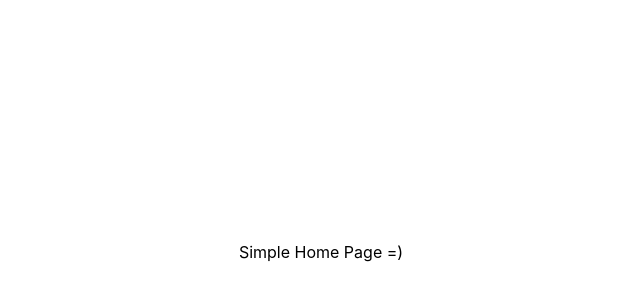
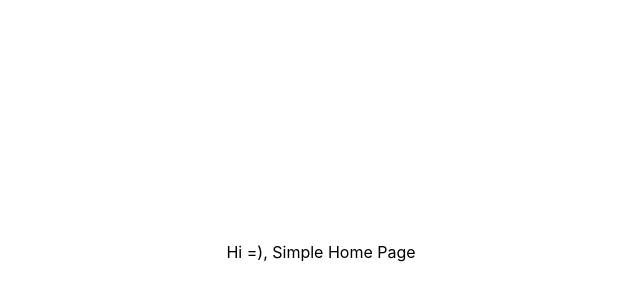
Before and after one commit to HemaSAli/teamleader-test, a React (Create React App) app: page / in a window 1280 px wide. Shown: the part 148-448 px from the top of the page, without its empty margins (319-959 px from the left). Built offline with nearby package versions, Linux system fonts and the light colour scheme.

Commit message:
Setup router - Setup Router using react-router-dom - Create simple home page

```diff
--- a/package.json
+++ b/package.json
@@ -14,6 +14,7 @@
     "react": "^17.0.2",
     "react-dom": "^17.0.2",
     "react-redux": "^7.2.6",
+    "react-router-dom": "^6.2.1",
     "react-scripts": "5.0.0",
     "redux": "^4.1.2",
     "redux-thunk": "^2.4.1",
--- a/src/App.tsx
+++ b/src/App.tsx
@@ -1,12 +1,13 @@
 import React from 'react';
-import { useAppSelector } from './redux/hooks';
+import { Routes, Route } from 'react-router-dom';
+import Home from './components/HomePage';
 
 function App() {
-  const stateX = useAppSelector((state) => state.OrdersReducer);
-  console.log(stateX, 'stateX');
   return (
     <div className="teamleader-container">
-      <p>Simple Home Page =)</p>
+      <Routes>
+        <Route path="/" element={<Home />} />
+      </Routes>
     </div>
   );
 }
--- /dev/null
+++ b/src/components/HomePage/index.tsx
@@ -0,0 +1,11 @@
+import React from 'react';
+
+function HomePage() {
+  return (
+    <div className="teamleader-container">
+      <p>Hi =), Simple Home Page</p>
+    </div>
+  );
+}
+
+export default HomePage;
--- a/src/index.tsx
+++ b/src/index.tsx
@@ -1,15 +1,18 @@
 import React from 'react';
 import ReactDOM from 'react-dom';
-import './index.css';
 import { Provider } from 'react-redux';
+import { BrowserRouter } from 'react-router-dom';
 import { store } from './redux/store';
 import App from './App';
 import reportWebVitals from './reportWebVitals';
+import './index.css';
 
 ReactDOM.render(
   <Provider store={store}>
     <React.StrictMode>
-      <App />
+      <BrowserRouter>
+        <App />
+      </BrowserRouter>
     </React.StrictMode>
   </Provider>,
 
```
Also changed, not shown: 1 other file (tests, documents, lock files or other folders).
